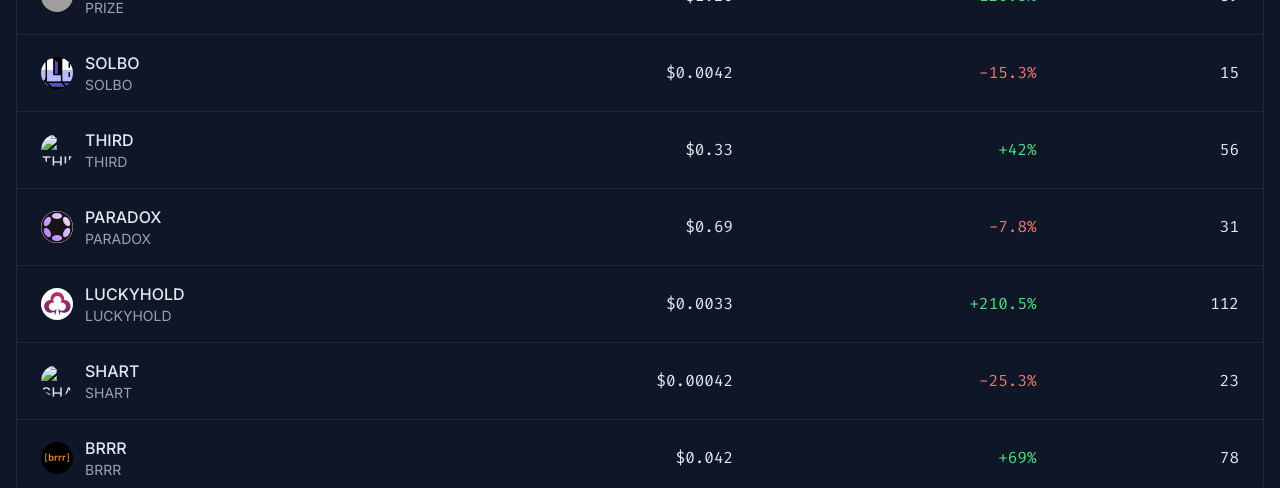
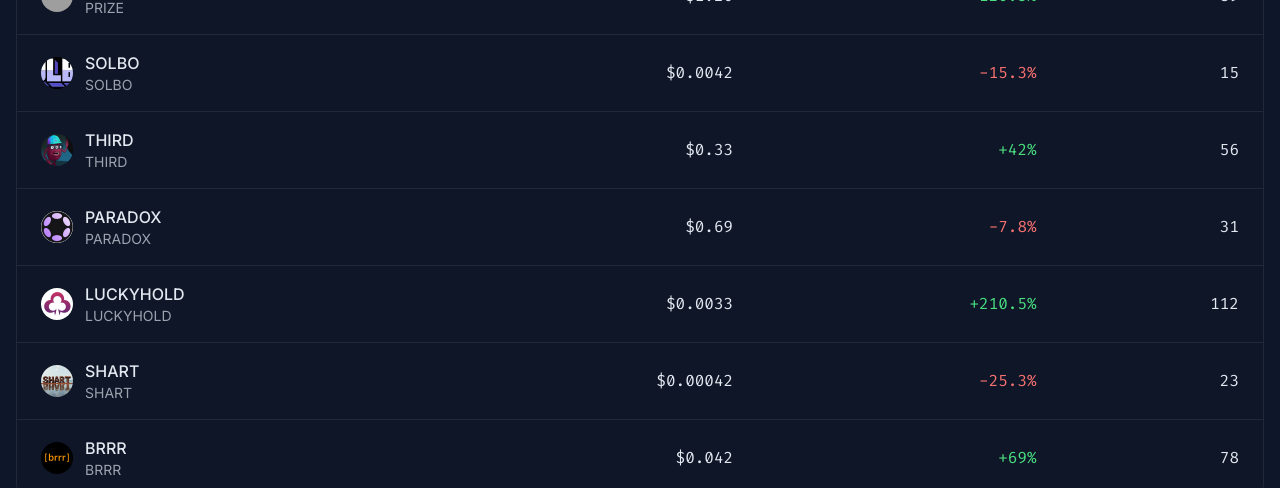
Before and after one commit to VsevolodKrasnov/ponzi-site, a plain HTML site: page index.html in a window 1280 px wide. Shown: the part 1820-2308 px from the top of the page. Drawn offline with nearby package versions, Linux system fonts and the light colour scheme; grey boxes are pictures that could not be loaded.

Commit message:
Add files via upload

```diff
--- a/index.html
+++ b/index.html
@@ -820,10 +820,10 @@
   { name: "PZI", symbol: "PZI", price: "$0.69", change: -3.7, logo: "pzi.jpg", positive: false, address: "FEwhEXQePdeNvJdFR5vaPWztvwyTwDjhntJZonYw3U2z", votes: 128 },
   { name: "PRIZE", symbol: "PRIZE", price: "$1.20", change: 120.5, logo: "prize.webp", positive: true, address: "DBW4topT6adDEvSkHAyTKurDbj9GNoPqch8XW7hBK1b4", votes: 89 },
   { name: "SOLBO", symbol: "SOLBO", price: "$0.0042", change: -15.3, logo: "solbo.jpg", positive: false, address: "FHCfQjRjTBdDgN68hmhKJUioBz9DsNLkUjwFqLs22m7X", votes: 15 },
-  { name: "THIRD", symbol: "THIRD", price: "$0.33", change: 42.0, logo: "third.png", positive: true, address: "CenKoHe7SFVN24QGurDvUZiEsoaXVAtEg3gSJoVqwwrp", votes: 56 },
+  { name: "THIRD", symbol: "THIRD", price: "$0.33", change: 42.0, logo: "third.jpg", positive: true, address: "CenKoHe7SFVN24QGurDvUZiEsoaXVAtEg3gSJoVqwwrp", votes: 56 },
   { name: "PARADOX", symbol: "PARADOX", price: "$0.69", change: -7.8, logo: "paradox.jpg", positive: false, address: "HzgidbPDq6ot8rAMqb15B8FpF9dLa2Z3UaZVKLGd7XsS", votes: 31 },
   { name: "LUCKYHOLD", symbol: "LUCKYHOLD", price: "$0.0033", change: 210.5, logo: "luckyhold.jpg", positive: true, address: "9bRbnoEBFQaD5LviNCirLzPEtCH7rPW5dY9e1nqJhjXT", votes: 112 },
-  { name: "SHART", symbol: "SHART", price: "$0.00042", change: -25.3, logo: "shart.jpg", positive: false, address: "2G4RMDbXu79f5Yff6fBjKgXknuGvrFCr7iYmiTKy3fVc", votes: 23 },
+  { name: "SHART", symbol: "SHART", price: "$0.00042", change: -25.3, logo: "shart.jpeg", positive: false, address: "2G4RMDbXu79f5Yff6fBjKgXknuGvrFCr7iYmiTKy3fVc", votes: 23 },
   { name: "BRRR", symbol: "BRRR", price: "$0.042", change: 69.0, logo: "brrr.jpg", positive: true, address: "7dGEYMPsAVxJY3qQJaCHwLPkCCx9SSE52H4k1wF617uE", votes: 78 }
 ];
 
```
